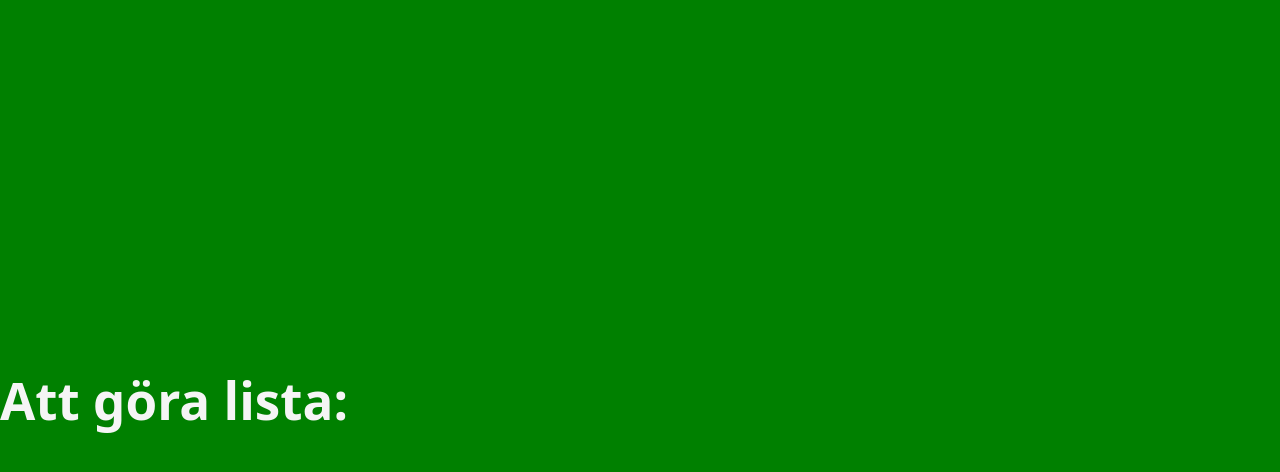
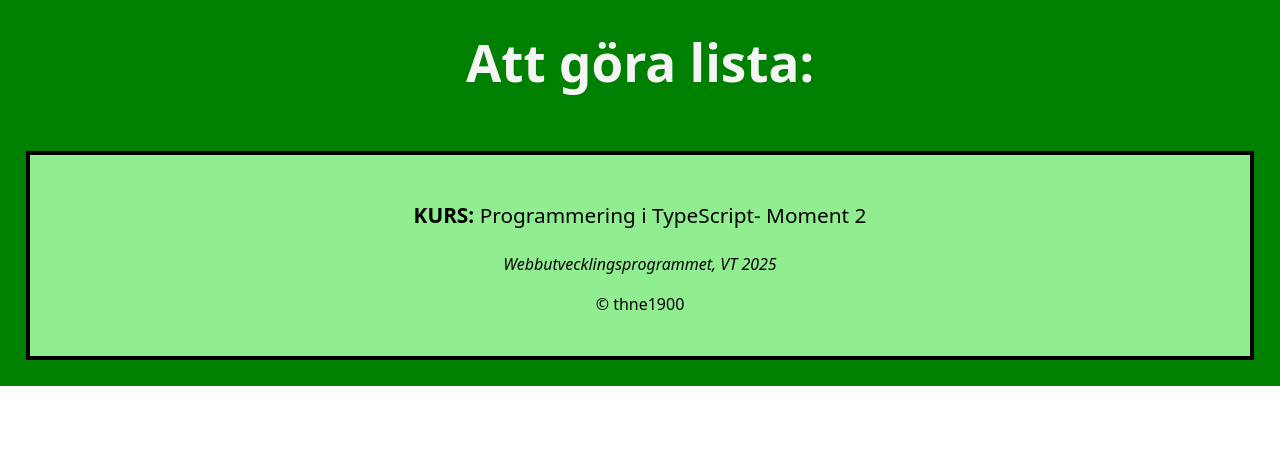
Before and after one commit to thne1900/moment2, a website built with Vite: page index.html in a window 1280 px wide. Built offline with nearby package versions, Linux system fonts and the light colour scheme.

Commit message:
Gjorde lite element i index.html och lite styling i styles.css

```diff
--- a/index.html
+++ b/index.html
@@ -5,11 +5,23 @@
     <link rel="icon" type="image/svg+xml" href="/vite.svg" />
     <meta name="viewport" content="width=device-width, initial-scale=1.0" />
     <title>Todo List</title>
+    <script type="module" src="/src/main.ts"></script>
   </head>
-  <body>
-    <div id="app"></div>
-    <script type="module" src="/src/main.ts"></script>
+<body>
+  <div id="grid-container">
 <h1>Att göra lista:</h1>
 
+
+
+
+
+
+ <div id="footer-con">
+ <footer>
+  <p id="footer-headline"><strong>KURS:</strong> Programmering i TypeScript- Moment 2</p>
+  <p><i> Webbutvecklingsprogrammet, VT 2025</i></p>
+  <p>© thne1900</p>
+</footer>
+</div>
   </body>
 </html>
--- a/src/style.css
+++ b/src/style.css
@@ -24,19 +24,43 @@ a:hover {
 
 body {
   background-color: green;
+  color:black;
   margin: 0;
-  display: flex;
-  place-items: center;
-  min-width: 320px;
-  min-height: 100vh;
+  max-width:1512px;
+  height: auto;
 }
 
-h1 {
-  color:whitesmoke;
+#grid-container {
+    display: grid;
+    grid-template-rows: auto;
+    grid-template-columns:repeat(3, 1fr);
+    grid-column-gap: 2%;
+}
+
+h1 {color:whitesmoke;
   font-size: 3.2em;
   line-height: 1.1;
+  grid-row-start: 1;
+    grid-column-start: 2;
+    grid-row-end: 2;
+    grid-column-end: 2;
+    text-align: center;
+}
+#footer-con {
+  grid-area:2/1/3/4;
+  padding: 2%;}
+
+#footer-headline {
+  font-size: 1.3em;
 }
 
+footer{
+  font-size: 1em;
+  text-align: center;
+  background-color: lightgreen;
+  padding:2%;
+  border: 4px black solid;
+}
 
 @media (prefers-color-scheme: light) {
   :root {
```
